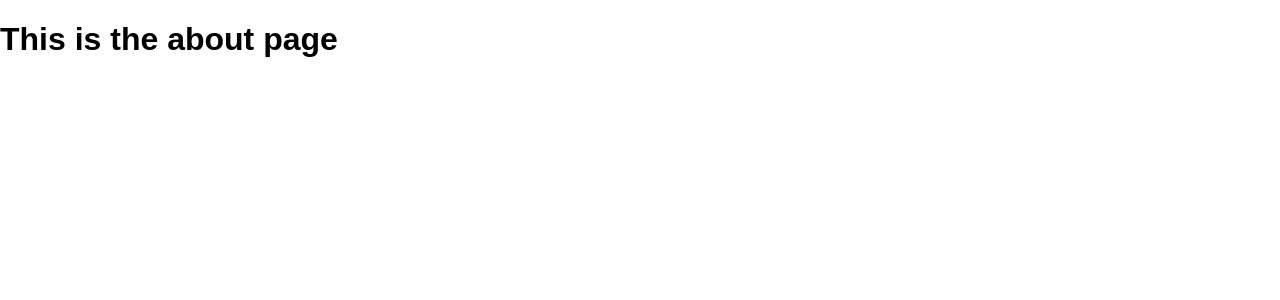
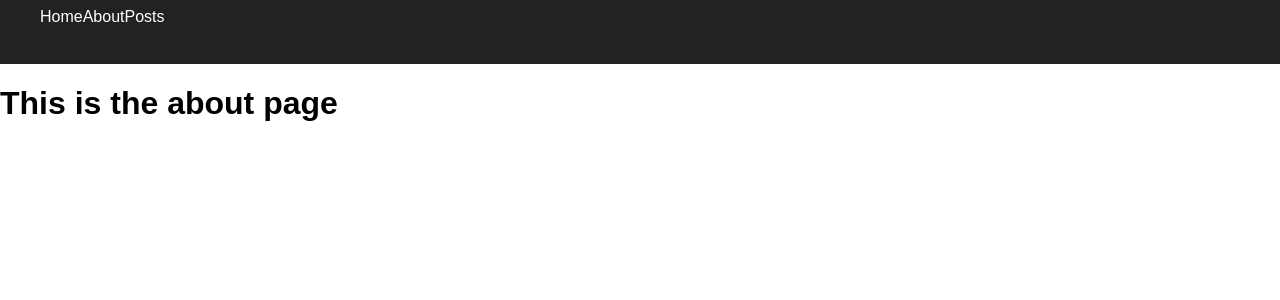
Before and after one commit to timothymathison/splendid-blog, a React (Create React App) app in the folder client/: page /about in a window 1280 px wide. Shown: the top 300 px of the page. Built offline with nearby package versions, Linux system fonts and the light colour scheme.

Commit message:
added header

```diff
--- /dev/null
+++ b/client/src/components/header.js
@@ -0,0 +1,20 @@
+import React from 'react';
+import {Link} from 'react-router-dom'
+
+import '../styles/header.css'
+
+const basePath = process.env.PUBLIC_URL;
+
+const Header = () => (
+    <header>
+        <nav>
+            <ul className={"inline-nav"}>
+                <li><Link to={`${basePath}/home`}>Home</Link></li>
+                <li><Link to={`${basePath}/about`}>About</Link></li>
+                <li><Link to={`${basePath}/posts`}>Posts</Link></li>
+            </ul>
+        </nav>
+    </header>
+);
+
+export default Header;
--- a/client/src/pages/about.js
+++ b/client/src/pages/about.js
@@ -1,7 +1,12 @@
 import React from 'react';
 
+import Header from '../components/header.js'
+
 const About = () => (
-    <h1>This is the about page</h1>
+    <div className={"body"}>
+        <Header />
+        <h1>This is the about page</h1>
+    </div>
 );
 
 export default About;
--- a/client/src/pages/home.js
+++ b/client/src/pages/home.js
@@ -1,7 +1,12 @@
 import React from 'react';
 
+import Header from '../components/header.js'
+
 const Home  = () => (
-    <h1>This is the home page</h1>
+    <div className={"body"}>
+        <Header />
+        <h1>This is the home page</h1>
+    </div>
 );
 
 export default Home;
--- a/client/src/pages/posts.js
+++ b/client/src/pages/posts.js
@@ -1,4 +1,6 @@
 import React, {Component} from 'react';
+
+import Header from '../components/header.js'
 
 const basePath = process.env.PUBLIC_URL;
 
@@ -23,7 +25,10 @@ class Posts extends Component {
 
     render() {
         return(
-            <h1>Posts page</h1>
+            <div className={"body"}>
+                <Header />
+                <h1>Posts page</h1>
+            </div>
         );
     }
 }
--- a/client/src/styles/App.css
+++ b/client/src/styles/App.css
@@ -1,21 +1,26 @@
-.App {
-  text-align: center;
+.body {
+    width: 100%;
+    padding: 4em 0 0 0;
 }
 
-.App-header {
-  background-color: #222;
-  height: 150px;
-  padding: 20px;
-  color: white;
-}
+/*.App {*/
+  /*text-align: center;*/
+/*}*/
 
-.App-title {
-  font-size: 1.5em;
-}
+/*.App-header {*/
+  /*background-color: #222;*/
+  /*height: 150px;*/
+  /*padding: 20px;*/
+  /*color: white;*/
+/*}*/
 
-.App-intro {
-  font-size: large;
-}
+/*.App-title {*/
+  /*font-size: 1.5em;*/
+/*}*/
+
+/*.App-intro {*/
+  /*font-size: large;*/
+/*}*/
 
 /*.App-logo {*/
   /*animation: App-logo-spin infinite 20s linear;*/
--- /dev/null
+++ b/client/src/styles/header.css
@@ -0,0 +1,20 @@
+header {
+    position: fixed;
+    top: 0;
+    width: 100%;
+    height: 4em;
+    background-color: #222222;
+}
+
+ul.inline-nav {
+    margin: 0.5em 0;
+}
+
+ul.inline-nav li {
+    display: inline-block;
+}
+
+ul.inline-nav a {
+    text-decoration: none;
+    color: white;
+}
--- a/client/src/styles/index.css
+++ b/client/src/styles/index.css
@@ -1,5 +1,6 @@
 body {
-  margin: 0;
-  padding: 0;
-  font-family: sans-serif;
+    margin: 0;
+    padding: 0;
+    font-family: sans-serif;
+    width: 100%;
 }
```
